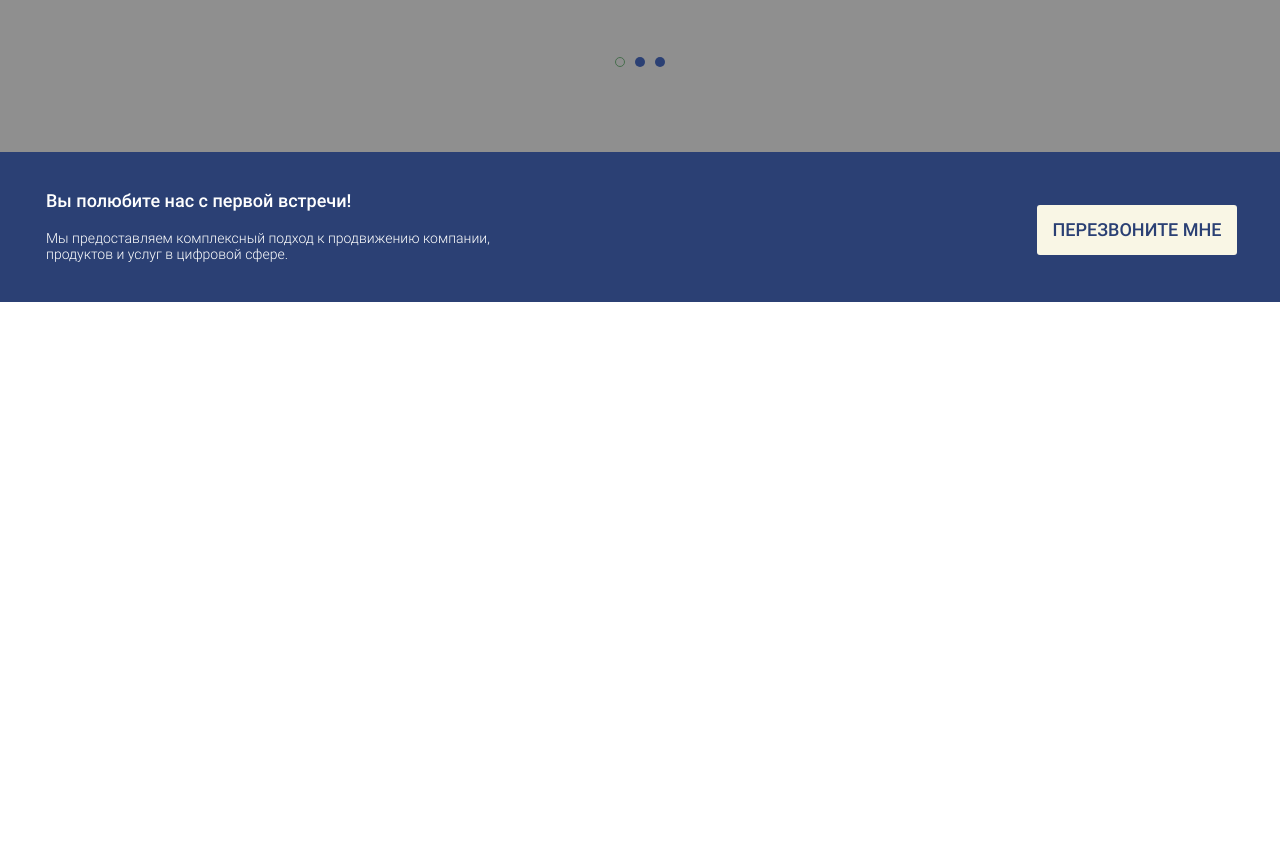
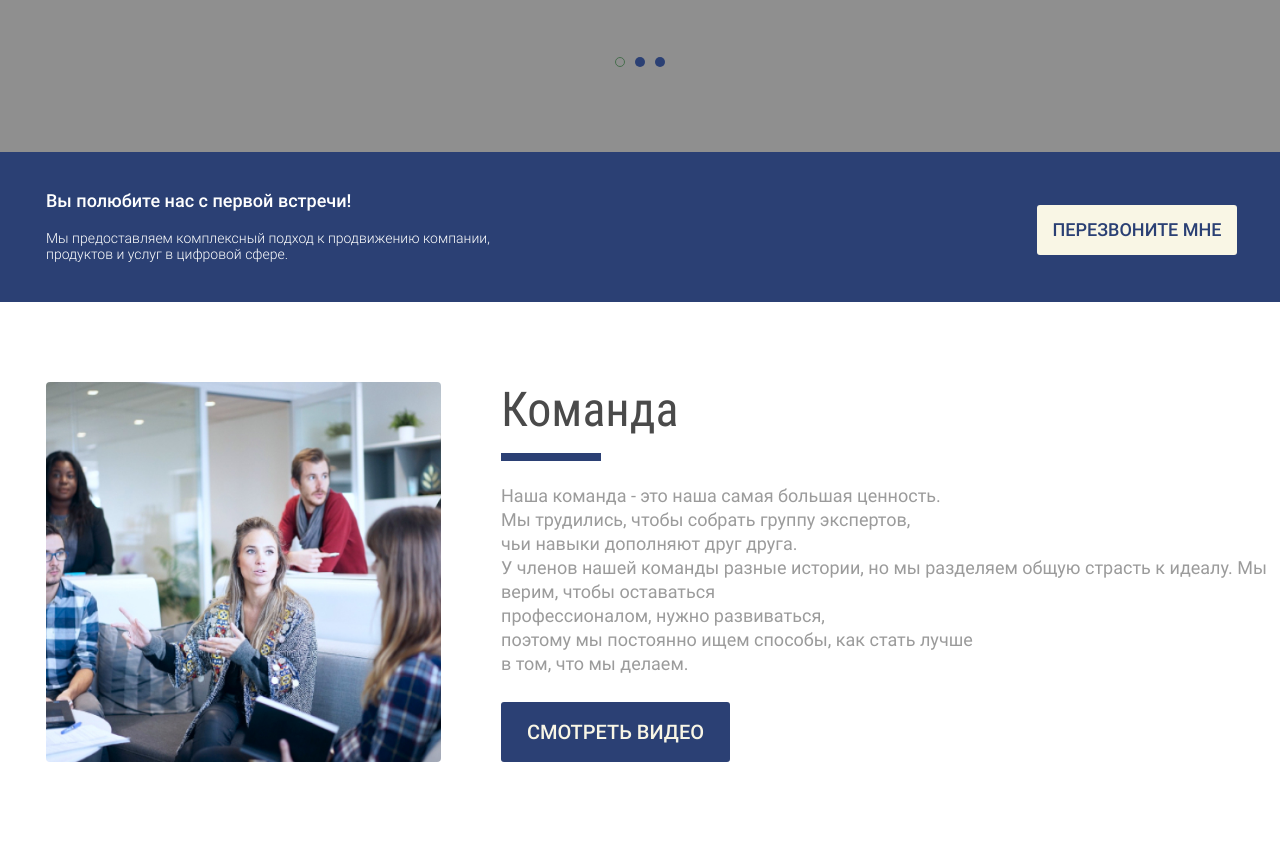
Before and after one commit to Shtrohaim/di-gi-project, a website built with webpack: page dist/index.html in a window 1280 px wide. Shown: the part 570-1412 px from the top of the page. Before the commit the page ends 872 px from the top, so only its background shows below. Built offline with nearby package versions, Linux system fonts and the light colour scheme; files whose address does not match are found by name.

Commit message:
add team section

```diff
--- a/src/sass/app.scss
+++ b/src/sass/app.scss
@@ -1,6 +1,7 @@
 @use './components/header.scss';
 @use './components/intro.scss';
 @use './components/promo.scss';
+@use './components/ourTeam.scss';
 @import './constants/normilize.scss';
 @import './fonts.scss';
 
--- /dev/null
+++ b/src/sass/components/ourTeam.scss
@@ -0,0 +1,208 @@
+.our-team{
+    display: flex;
+    flex-direction: column;
+    align-items: center;
+    text-align: center;
+
+    padding-top: 20px;
+    padding-left: 16px;
+    padding-right: 20px;
+    padding-bottom: 40px;
+
+    &__team-photo{
+        margin-bottom: 40px;
+
+        width: 100%;
+        min-width: 240px;
+        max-width: 520px;
+    }
+
+    &__title{
+        color: #4A4A4A;
+        font-weight: 400;
+        font-size: 24px;
+        line-height: 38px;
+
+        &::after{
+            content: "";
+            display: block;
+
+            width: 45px;
+            height: 8px;
+
+            background-color: #2B4074;
+
+            margin: 0 auto;
+            margin-top: 20px;
+            margin-bottom: 23px;
+        }
+    }
+
+    &__description{
+        color: #9B9B9B;
+        font-family: 'Roboto';
+        font-weight: 400;
+        font-size: 16px;
+        line-height: 18px;
+
+        margin-bottom: 84px;
+    }
+
+    &__video-link{
+        font-family: 'Roboto';
+        font-weight: 500;
+        font-size: 20px;
+        line-height: 18px;
+        color: #F9F6E5;
+        text-transform: uppercase;
+
+        background-color: #2B4074;
+        border-radius: 3px;
+
+        padding: 21px 26px;
+    }
+}
+
+@media (min-width: 640px) {
+    .our-team{
+        padding-top: 43px;
+        padding-left: 61px;
+        padding-right: 61px;
+        padding-bottom: 53px;
+    }
+
+    .our-team__title{
+        font-size: 36px;
+
+        &::after{
+            width: 89px;
+        }
+    }
+}
+
+@media (min-width: 769px) {
+    .our-team{
+        display: grid;
+        grid-template-areas: "photo title title" "photo description description" "link link link";
+
+        padding-top: 40px;
+        padding-left: 46px;
+        padding-right: 43px;
+        padding-bottom: 48px;
+
+        text-align: left;
+    }
+
+    .our-team__team-photo{
+        width: 240px;
+        height: 227px;
+
+        margin-right: 34px;
+        margin-bottom: 0;
+
+        grid-area: photo;
+        align-self: start;
+
+        border-radius: 4px;
+    }
+
+    .our-team__title{
+        align-self: start;
+        grid-area: title;
+
+        &::after{
+            margin: 0;
+            margin-top: 20px;
+            margin-bottom: 7px;
+        }
+    }
+
+    .our-team__description{
+        font-size: 18px;
+        margin-bottom: 21px;
+
+        grid-area: description;
+    }
+
+    .our-team__video-link{
+        margin-right: 21px;
+
+        grid-area: link;
+        align-self: start;
+
+        justify-self: center;
+    }
+
+}
+
+@media (min-width: 1024px) {
+    .our-team{
+        grid-template-areas: "photo title title" "photo description description" "photo link link";
+
+        padding-top: 80px;
+        padding-right: 0;
+        padding-bottom: 80px;
+    }
+
+    .our-team__team-photo{
+        width: 395px;
+        height: 380px;
+
+        margin-right: 60px;
+    }
+
+    .our-team__title{
+        font-size: 48px;
+        line-height: 56px;
+
+        &::after{
+            width: 100px;
+
+            margin-top: 15px;
+            margin-bottom: 19px;
+        }
+    }
+
+    .our-team__description{
+        line-height: 24px;
+
+        margin-bottom: 19px;
+
+        align-self: start;
+    }
+
+    .our-team__video-link{
+        margin-right: 0;
+
+        justify-self: start;
+        align-self: end;
+    }
+
+}
+
+@media (min-width: 1440px) {
+    .our-team{
+        padding-top: 50px;
+        padding-left: 147px;
+        padding-right: 146px;
+    }
+
+    .our-team__team-photo{
+        width: 470px;
+        height: 430px;
+
+        margin-right: 60px;
+    }
+
+    .our-team__title::after{
+        width: 114px;
+
+        margin-top: 30px;
+        margin-bottom: 39px;
+    }
+
+    .our-team__description{
+        margin-bottom: 39px;
+    }
+
+}
```
Also changed, not shown: dist/img/our_team.jpg (added), dist/index.html.
